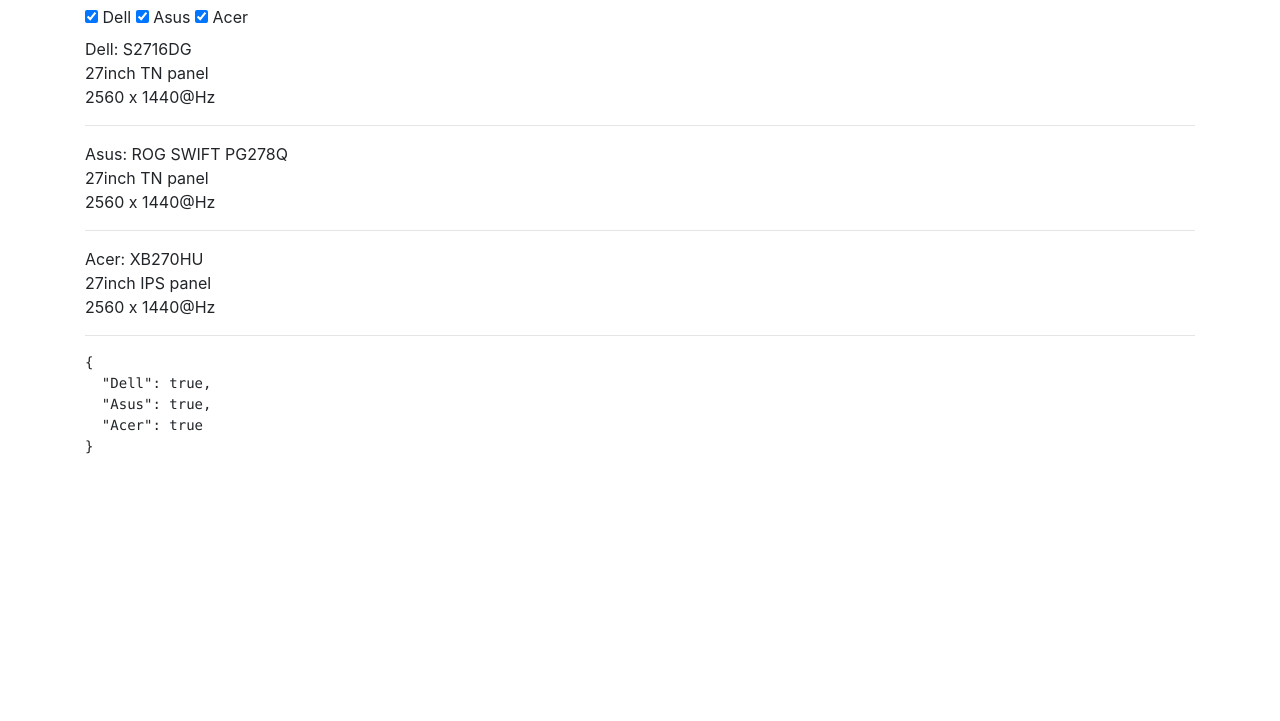
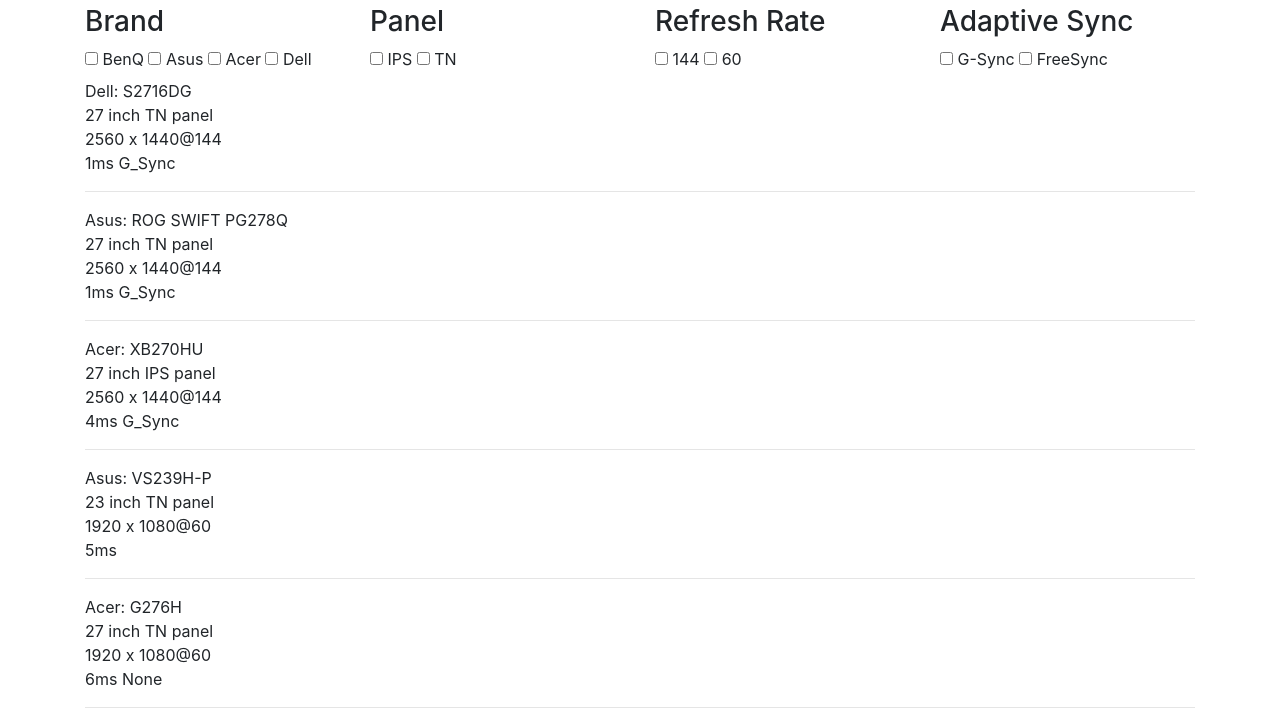
Before and after one commit to erik-farmer/monitour, a plain HTML site: page ngApp/index.html in a window 1280 px wide. Shown: the part 51-772 px from the top of the page. Drawn offline with nearby package versions, Linux system fonts and the light colour scheme; some packages are replaced by stand-ins of ours.

Commit message:
Add more data and filter options

```diff
--- a/ngApp/json/monitorData.json
+++ b/ngApp/json/monitorData.json
@@ -1,7 +1,7 @@
 {
   "monitors": [
     {
-      "adaptiveSync": "G-Sync",
+      "adaptiveSync": "G_Sync",
       "brand": "Dell",
       "inputs": [
         "HDMI 1.4",
@@ -10,13 +10,14 @@
       "model": "S2716DG",
       "panel": "TN",
       "price": 599,
-      "refereshRate": 144,
+      "refreshRateFilter": "_144",
+      "refreshRate": 144,
       "resolution": "2560 x 1440",
       "responseTime": 1,
       "size": 27
     },
     {
-      "adaptiveSync": "G-Sync",
+      "adaptiveSync": "G_Sync",
       "brand": "Asus",
       "inputs": [
         "DisplayPort 1.2"
@@ -24,13 +25,14 @@
       "model": "ROG SWIFT PG278Q",
       "panel": "TN",
       "price": 674,
-      "refereshRate": 144,
+      "refreshRateFilter": "_144",
+      "refreshRate": 144,
       "resolution": "2560 x 1440",
       "responseTime": 1,
       "size": 27
     },
     {
-      "adaptiveSync": "G-Sync",
+      "adaptiveSync": "G_Sync",
       "brand": "Acer",
       "inputs": [
         "DisplayPort 1.2"
@@ -38,7 +40,157 @@
       "model": "XB270HU",
       "panel": "IPS",
       "price": 719,
-      "refereshRate": 144,
+      "refreshRateFilter": "_144",
+      "refreshRate": 144,
+      "resolution": "2560 x 1440",
+      "responseTime": 4,
+      "size": 27
+    },
+    {
+      "adaptiveSync": null,
+      "brand": "Asus",
+      "inputs": [
+        "D-Sub",
+        "DVI",
+        "HDMI"
+      ],
+      "model": "VS239H-P",
+      "panel": "TN",
+      "price": 140,
+      "refreshRateFilter": "_60",
+      "refreshRate": 60,
+      "resolution": "1920 x 1080",
+      "responseTime": 5,
+      "size": 23
+    },
+    {
+      "adaptiveSync": "None",
+      "brand": "Acer",
+      "inputs": [
+        "D-Sub",
+        "DVI"
+      ],
+      "model": "G276H",
+      "panel": "TN",
+      "price": 234,
+      "refreshRateFilter": "_60",
+      "refreshRate": 60,
+      "resolution": "1920 x 1080",
+      "responseTime": 6,
+      "size": 27
+    },
+    {
+      "adaptiveSync": "None",
+      "brand": "Asus",
+      "inputs": [
+        "D-Sub",
+        "DVI",
+        "DisplayPort",
+        "HDMI"
+      ],
+      "model": "VG248QE",
+      "panel": "TN",
+      "price": 250,
+      "refreshRateFilter": "_144",
+      "refreshRate": 144,
+      "resolution": "1920 x 1080",
+      "responseTime": 1,
+      "size": 24
+    },
+    {
+      "adaptiveSync": "None",
+      "brand": "BenQ",
+      "inputs": [
+        "D-Sub",
+        "DVI",
+        "HDMI"
+      ],
+      "model": "XL2411Z",
+      "panel": "TN",
+      "price": 269,
+      "refreshRateFilter": "_144",
+      "refreshRate": 144,
+      "resolution": "1920 x 1080",
+      "responseTime": 1,
+      "size": 24
+    },
+    {
+      "adaptiveSync": "None",
+      "brand": "Acer",
+      "inputs": [
+        "D-Sub",
+        "DVI",
+        "HDMI"
+      ],
+      "model": "G257HU",
+      "panel": "IPS",
+      "price": 260,
+      "refreshRateFilter": "_60",
+      "refreshRate": 60,
+      "resolution": "2569 x 1440",
+      "responseTime": 4,
+      "size": 25
+    },
+    {
+      "adaptiveSync": "G_Sync",
+      "brand": "Acer",
+      "inputs": [
+        "DisplayPort"
+      ],
+      "model": "XB240H",
+      "panel": "TN",
+      "price": 414,
+      "refreshRateFilter": "_60",
+      "refreshRate": 60,
+      "resolution": "1920 x 1080",
+      "responseTime": 1,
+      "size": 24
+    },
+    {
+      "adaptiveSync": "FreeSync",
+      "brand": "Acer",
+      "inputs": [
+        "DisplayPort",
+        "DVI",
+        "HDMI"
+      ],
+      "model": "XG270HU",
+      "panel": "TN",
+      "price": 469,
+      "refreshRateFilter": "_144",
+      "refreshRate": 144,
+      "resolution": "2560 x 1440",
+      "responseTime": 1,
+      "size": 27
+    },
+    {
+      "adaptiveSync": "G_Sync",
+      "brand": "Acer",
+      "inputs": [
+        "DisplayPort",
+        "HDMI"
+      ],
+      "model": "XB271HU",
+      "panel": "IPS",
+      "price": 769,
+      "refreshRateFilter": "_144",
+      "refreshRate": 144,
+      "resolution": "2560 x 1440",
+      "responseTime": 4,
+      "size": 27
+    },
+    {
+      "adaptiveSync": "FreeSync",
+      "brand": "Asus",
+      "inputs": [
+        "DisplayPort",
+        "HDMI"
+      ],
+      "model": "XB271HU",
+      "panel": "IPS",
+      "price": 579,
+      "refreshRateFilter": "_144",
+      "refreshRate": 144,
       "resolution": "2560 x 1440",
       "responseTime": 4,
       "size": 27
--- a/ngApp/listView/list.directive.js
+++ b/ngApp/listView/list.directive.js
@@ -28,26 +28,34 @@
 
         var vm = this;
         vm.site = "LIST";
-        vm.brands = {
-            "Dell": true,
-            "Asus": true,
-            "Acer": true,
-        };
+        vm.filter = {};
+        vm.filterByProperties = filterByProperties;
+
         listService.getMonitors().then(function(data) {
             if (data.status == 200) {
                 vm.monitors = data.data.monitors;
             }
         });
 
-        vm.brandFilter = brandFilter;
+        function filterByProperties(monitor) {
+            var matches = true;
+            for (var prop in vm.filter) {
+                // brand, panel, refresh rate, etc.
+                if (noSubFilter(vm.filter[prop])) continue;
+                if (!vm.filter[prop][monitor[prop]]) {
+                    matches = false;
+                    break;
+                }
+            }
+            return matches;
+        }
 
-        function brandFilter(monitor) {
-            var brand = monitor.brand;
-            if (vm.brands[brand] === true) {
-                return monitor;
-            } else {
-                return false;
+        function noSubFilter(subFilterObj) {
+            for (var key in subFilterObj) {
+                // The item's actual property
+                if (subFilterObj[key]) return false;
             }
+            return true;
         }
 
     }
--- a/ngApp/listView/list.html
+++ b/ngApp/listView/list.html
@@ -1,21 +1,64 @@
 <div class="container">
   <h1>{{vm.site}}:</h1>
+  <div class="row">
+    <div class="col-md-3">
+      <h3>Brand</h3>
       <div class="checkbox">
         <label>
-      <input type="checkbox" ng-model="vm.brands.Dell"> Dell
+          <input type="checkbox" ng-model="vm.filter.brand.BenQ"> BenQ
         </label>
         <label>
-      <input type="checkbox" ng-model="vm.brands.Asus"> Asus
+          <input type="checkbox" ng-model="vm.filter.brand.Asus"> Asus
         </label>
         <label>
-      <input type="checkbox" ng-model="vm.brands.Acer"> Acer
+          <input type="checkbox" ng-model="vm.filter.brand.Acer"> Acer
+        </label>
+        <label>
+          <input type="checkbox" ng-model="vm.filter.brand.Dell"> Dell
         </label>
       </div>
-  <div ng-repeat="m in vm.monitors | filter:vm.brandFilter">
+    </div>
+    <div class="col-md-3">
+      <h3>Panel</h3>
+      <div class="checkbox">
+        <label>
+          <input type="checkbox" ng-model="vm.filter.panel.IPS"> IPS
+        </label>
+        <label>
+          <input type="checkbox" ng-model="vm.filter.panel.TN"> TN
+        </label>
+      </div>
+    </div>
+    <div class="col-md-3">
+      <h3>Refresh Rate</h3>
+      <div class="checkbox">
+        <label>
+          <input type="checkbox" ng-model="vm.filter.refreshRateFilter._144"> 144
+        </label>
+        <label>
+          <input type="checkbox" ng-model="vm.filter.refreshRateFilter._60"> 60
+        </label>
+      </div>
+    </div>
+    <div class="col-md-3">
+      <h3>Adaptive Sync</h3>
+      <div class="checkbox">
+        <label>
+          <input type="checkbox" ng-model="vm.filter.adaptiveSync.G_Sync"> G-Sync
+        </label>
+        <label>
+          <input type="checkbox" ng-model="vm.filter.adaptiveSync.FreeSync"> FreeSync
+        </label>
+      </div>
+    </div>
+  </div>
+
+  <div ng-repeat="m in vm.monitors | filter:vm.filterByProperties">
     {{m.brand}}: {{m.model}} <br>
-    {{m.size}}inch {{m.panel}} panel<br>
-    {{m.resolution}}@{{m.resfreshRate}}Hz
+    {{m.size}} inch {{m.panel}} panel<br>
+    {{m.resolution}}@{{m.refreshRate}}<br>
+    {{m.responseTime}}ms {{m.adaptiveSync}}
     <hr>
   </div>
-  <pre>{{vm.brands|json}}</pre>
+  <pre>{{vm.filter|json}}</pre>
 </div>
```
Lines whose indentation alone changed are shown as unchanged.
